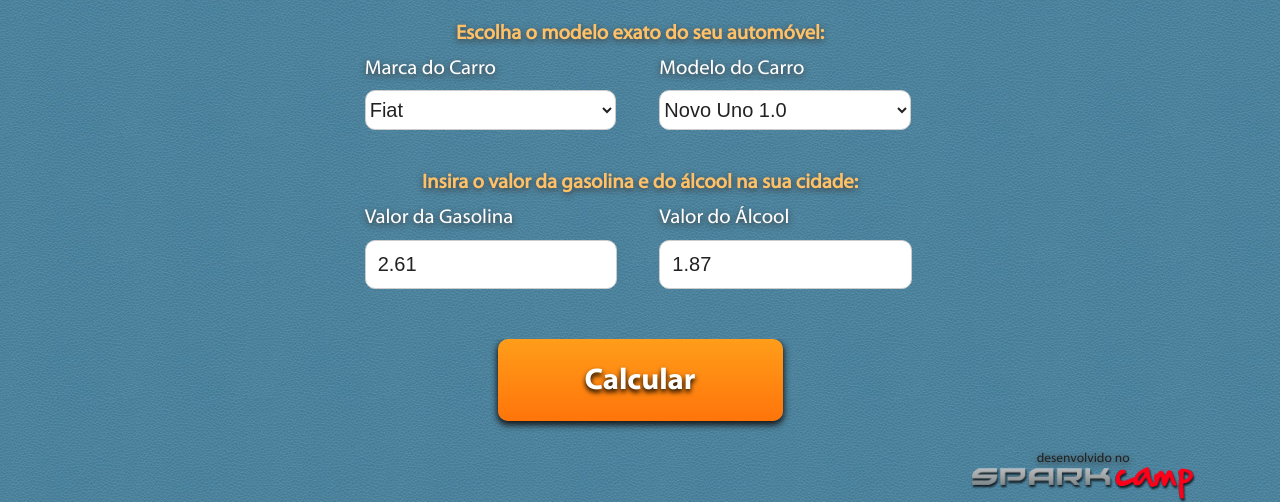
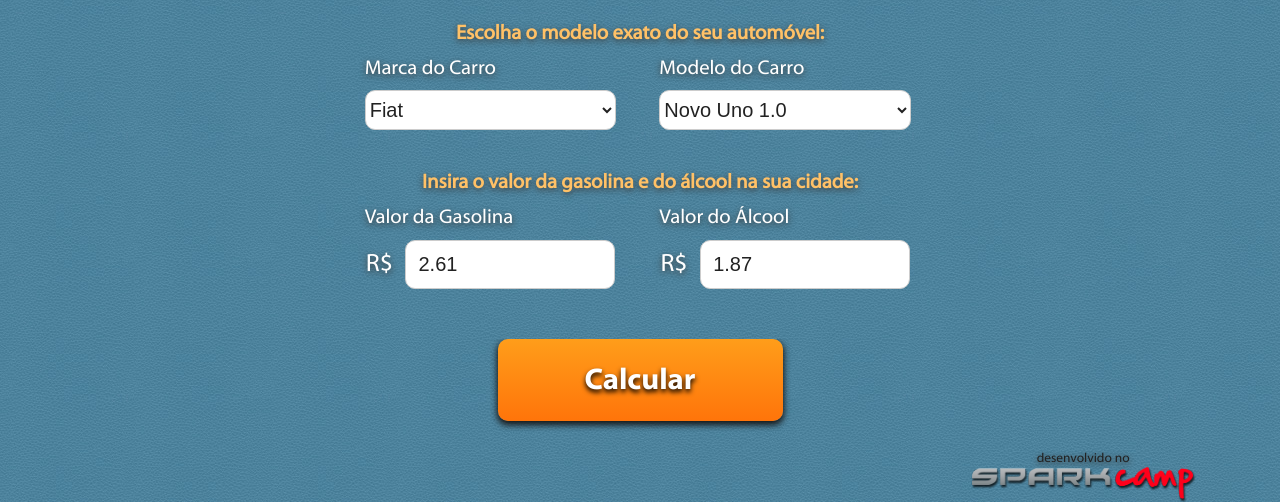
Before and after one commit to andre2101/fuel-control, a Django app: template fuelcontrol/templates/index.html in a window 1280 px wide. Shown: the part 242-744 px from the top of the page. Run offline with Django 3.2, Linux system fonts and the light colour scheme; the template is opened without the code that fills it: values that come from a table or form of the project are taken from there, others are empty; data comes from the database, SQL or seed files in the repository; parts of the project's set-up code (start-up, migrations or seed data) failed here and were passed over; some libraries are stand-ins or nearby versions.

Commit message:
adicionando o R$ no index

```diff
--- a/fuelcontrol/static/css/1140styles.css
+++ b/fuelcontrol/static/css/1140styles.css
@@ -45,7 +45,7 @@
 		border-radius: 10px 10px 10px 10px;
 	}
 
-	h2, h3, label, td, p {
+	h2, h3, label, td, p, span {
 		text-shadow: 0 2px 6px #3B3B3B;
 	}
 
@@ -78,11 +78,17 @@
 		width: 100%;
 	}
 
+	span {
+		color: #FFFFFF;
+		font-size: 25px;
+		margin: 0 5% 0 0;
+	}
+
 	input[type="text"] {
 		border: 1px solid #CCCCCC;
 		margin: 0 0 50px;
 		font-size: 20px;
-		width: 90%; /*height: 50px;*/
+		width: 73%; /*height: 50px;*/
 		padding: 12px;
 	}
 
--- a/fuelcontrol/templates/index.html
+++ b/fuelcontrol/templates/index.html
@@ -55,11 +55,11 @@
 		</div>
 		<div class="threecol">
 			<label for="gasolina">Valor da Gasolina</label>
-			<input type="text" class="radius" name="gasolina" id="txt-gasolina" size="5" value="2.61" />
+			<span>R$</span><input type="text" class="radius" name="gasolina" id="txt-gasolina" size="5" value="2.61" />
 		</div>
 		<div class="threecol">
 			<label for="alcool">Valor do Álcool</label>
-			<input type="text" class="radius" name="alcool" id="txt-alcool" size="5" value="1.87"  />
+			<span>R$</span><input type="text" class="radius" name="alcool" id="txt-alcool" size="5" value="1.87"  />
 		</div>
 		<div class="threecol last">
 		</div>
```
